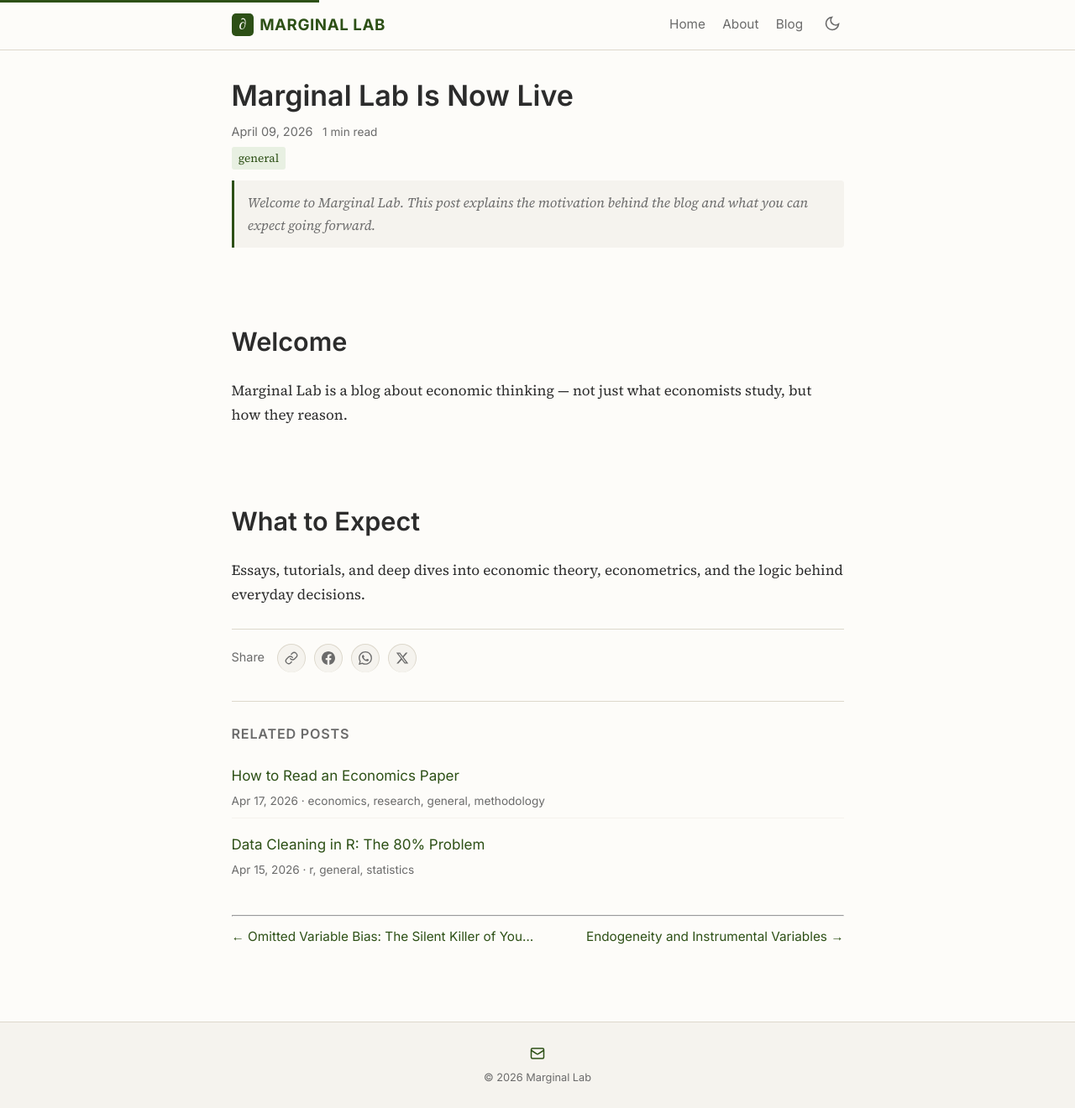
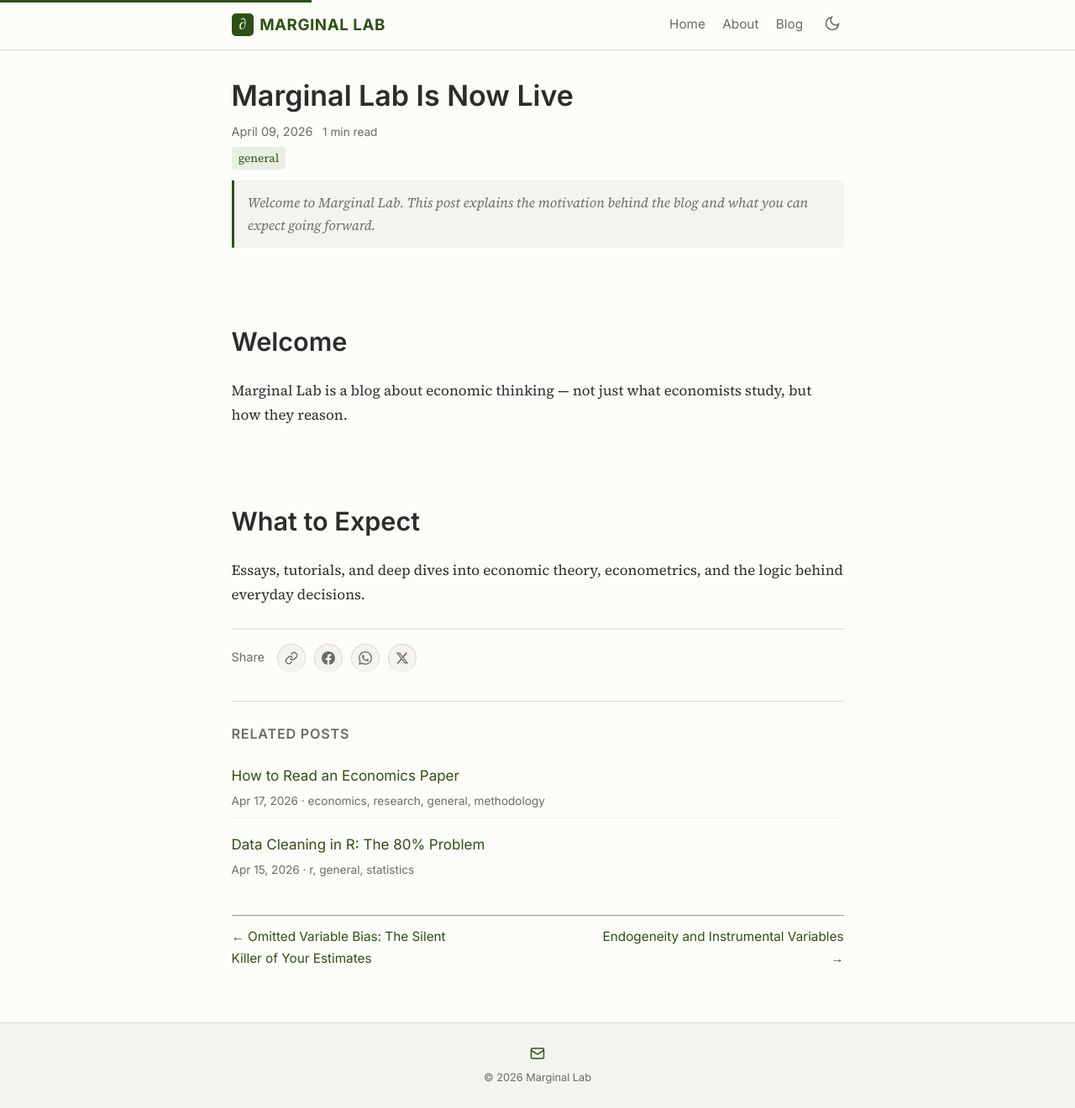
Before and after one commit to marginallabs/marginallabs.github.io, a Jekyll site: the page built from _posts/2026-04-09-Lab-Announcement.md, in a window 1280 px wide and 1320 px high. Shown: the whole window at 84% size. Built offline with Jekyll 4.4.1, drawn with Linux system fonts in a browser that asks for light colours.

Commit message:
Post nav: allow line wrap, 40/20/40 layout split
Co-Authored-By: Claude Opus 4.7 <noreply@anthropic.com>

```diff
--- a/assets/css/style.css
+++ b/assets/css/style.css
@@ -636,10 +636,7 @@ details[open] > .section-toggle .toggle-chevron {
   gap: 1em;
 }
 .post-nav-prev, .post-nav-next {
-  max-width: 50%;
-  overflow: hidden;
-  text-overflow: ellipsis;
-  white-space: nowrap;
+  width: 40%;
 }
 .post-nav-prev { text-align: left; }
 .post-nav-next { text-align: right; margin-left: auto; }
```
